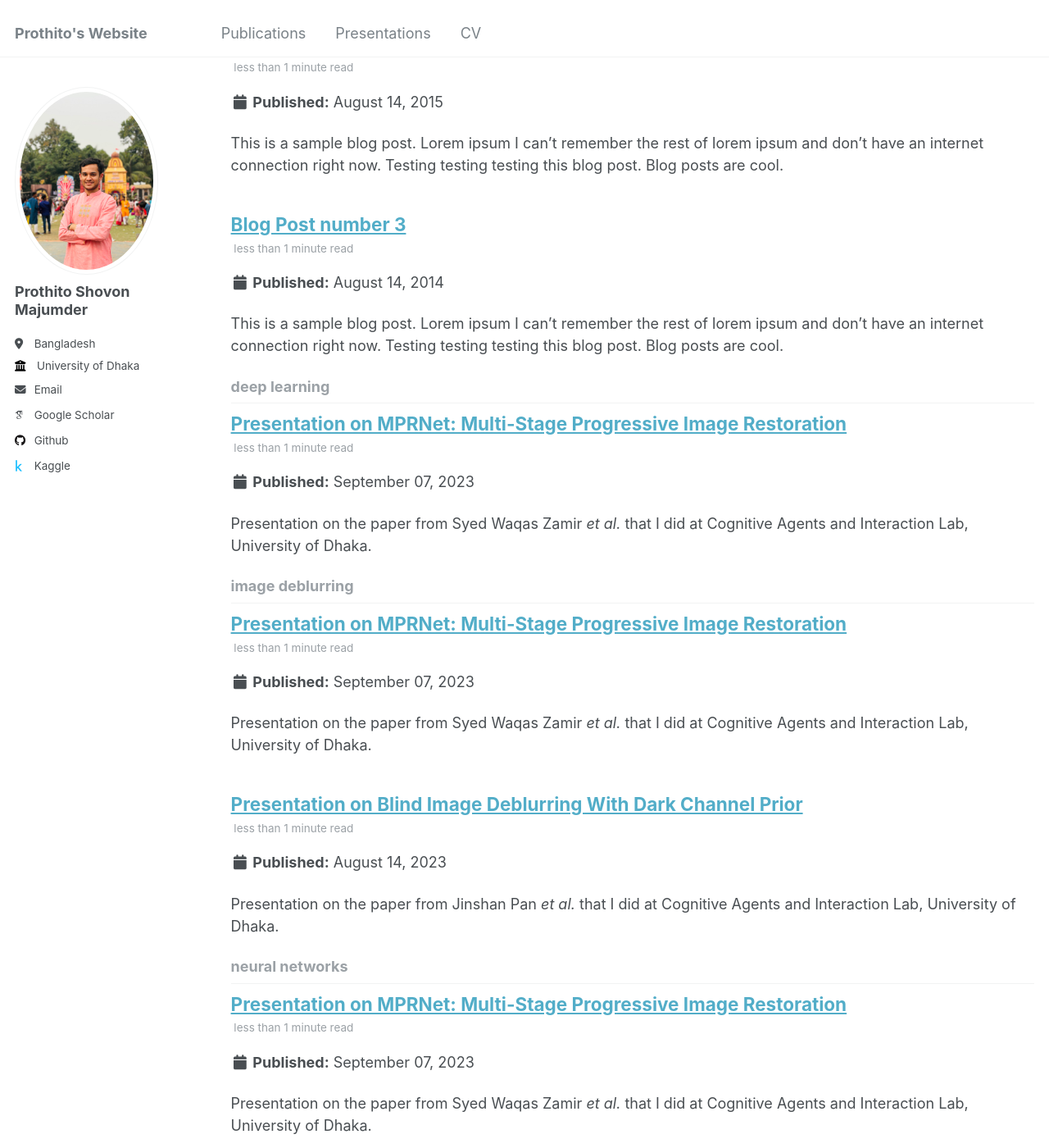
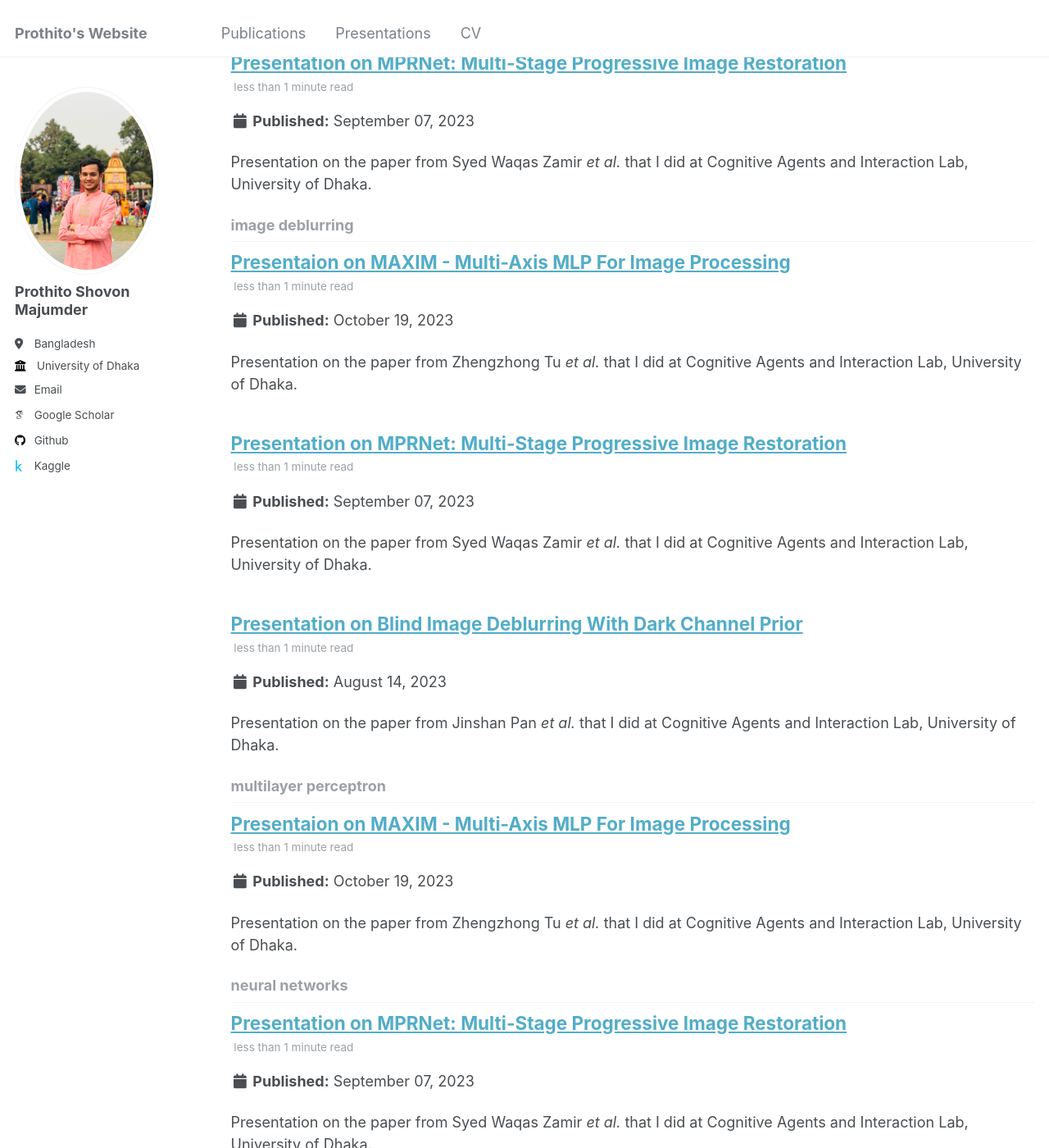
Before and after one commit to prothitoshovon/prothitoshovon.github.io, a Jekyll site: the page built from _pages/tag-archive.html, in a window 1280 px wide and 1400 px high, scrolled down 2134 px. Shown: the whole window at 82% size. Built offline with Jekyll 4.4.1, drawn with Linux system fonts in a browser that asks for light colours; some web fonts are replaced; some of the changed text lies outside the part shown.

Commit message:
added maxim presentation

```diff
--- a/_posts/2014-08-14-blog-post-3.md
+++ /dev/null
@@ -1,20 +0,0 @@
----
-title: 'Blog Post number 3'
-date: 2014-08-14
-permalink: /posts/2014/08/blog-post-3/
-tags:
-  - cool posts
-  - category1
-  - category2
----
-
-This is a sample blog post. Lorem ipsum I can't remember the rest of lorem ipsum and don't have an internet connection right now. Testing testing testing this blog post. Blog posts are cool.
-
-Headings are cool
-======
-
-You can have many headings
-======
-
-Aren't headings cool?
-------
--- a/_posts/2013-08-14-blog-post-2.md
+++ b/_posts/2023-09-07-mprnet.md
@@ -1,7 +1,7 @@
 ---
 title: 'Presentation on MPRNet: Multi-Stage Progressive Image Restoration'
 date: 2023-09-07
-permalink: /posts/2013/08/mprnet/
+permalink: /posts/2023/09/mprnet/
 tags:
   - image deblurring
   - neural networks
--- /dev/null
+++ b/_posts/2023-10-19-maxim.md
@@ -0,0 +1,53 @@
+---
+title: 'Presentaion on MAXIM - Multi-Axis MLP For Image Processing'
+date: 2023-10-19
+permalink: /posts/2023/10/maxim/
+tags:
+  - image deblurring
+  - multilayer perceptron
+  - computer vision
+---
+
+
+Presentation on the paper from Zhengzhong Tu <i> et al. </i> that I did at Cognitive Agents and Interaction Lab, University of Dhaka.
+
+[Link to the paper](https://arxiv.org/pdf/2201.02973)
+
+[Link to the slides](https://docs.google.com/presentation/d/13zuL7Ju6SUx2I1PgkbT13PO-mGC-zS1FbHNwZ6FDSPU/edit?usp=sharing)
+
+![slide 1](/images/maxim/MAXIM_%20Multi-Axis%20MLP%20for%20Image%20Processing-028.png)
+![slide 2](/images/maxim/MAXIM_%20Multi-Axis%20MLP%20for%20Image%20Processing-027.png)
+![slide 3](/images/maxim/MAXIM_%20Multi-Axis%20MLP%20for%20Image%20Processing-026.png)
+![slide 4](/images/maxim/MAXIM_%20Multi-Axis%20MLP%20for%20Image%20Processing-025.png)
+![slide 5](/images/maxim/MAXIM_%20Multi-Axis%20MLP%20for%20Image%20Processing-024.png)
+![slide 6](/images/maxim/MAXIM_%20Multi-Axis%20MLP%20for%20Image%20Processing-023.png)
+![slide 7](/images/maxim/MAXIM_%20Multi-Axis%20MLP%20for%20Image%20Processing-022.png)
+![slide 8](/images/maxim/MAXIM_%20Multi-Axis%20MLP%20for%20Image%20Processing-021.png)
+![slide 9](/images/maxim/MAXIM_%20Multi-Axis%20MLP%20for%20Image%20Processing-020.png)
+
+![slide 10](/images/maxim/MAXIM_%20Multi-Axis%20MLP%20for%20Image%20Processing-019.png)
+![slide 11](/images/maxim/MAXIM_%20Multi-Axis%20MLP%20for%20Image%20Processing-018.png)
+![slide 12](/images/maxim/MAXIM_%20Multi-Axis%20MLP%20for%20Image%20Processing-017.png)
+![slide 13](/images/maxim/MAXIM_%20Multi-Axis%20MLP%20for%20Image%20Processing-016.png)
+![slide 14](/images/maxim/MAXIM_%20Multi-Axis%20MLP%20for%20Image%20Processing-015.png)
+![slide 15](/images/maxim/MAXIM_%20Multi-Axis%20MLP%20for%20Image%20Processing-014.png)
+![slide 16](/images/maxim/MAXIM_%20Multi-Axis%20MLP%20for%20Image%20Processing-013.png)
+![slide 17](/images/maxim/MAXIM_%20Multi-Axis%20MLP%20for%20Image%20Processing-012.png)
+![slide 18](/images/maxim/MAXIM_%20Multi-Axis%20MLP%20for%20Image%20Processing-011.png)
+![slide 19](/images/maxim/MAXIM_%20Multi-Axis%20MLP%20for%20Image%20Processing-010.png)
+
+
+![slide 20](/images/maxim/MAXIM_%20Multi-Axis%20MLP%20for%20Image%20Processing-009.png)
+![slide 21](/images/maxim/MAXIM_%20Multi-Axis%20MLP%20for%20Image%20Processing-008.png)
+![slide 22](/images/maxim/MAXIM_%20Multi-Axis%20MLP%20for%20Image%20Processing-007.png)
+![slide 23](/images/maxim/MAXIM_%20Multi-Axis%20MLP%20for%20Image%20Processing-006.png)
+![slide 24](/images/maxim/MAXIM_%20Multi-Axis%20MLP%20for%20Image%20Processing-005.png)
+![slide 25](/images/maxim/MAXIM_%20Multi-Axis%20MLP%20for%20Image%20Processing-004.png)
+![slide 26](/images/maxim/MAXIM_%20Multi-Axis%20MLP%20for%20Image%20Processing-003.png)
+![slide 27](/images/maxim/MAXIM_%20Multi-Axis%20MLP%20for%20Image%20Processing-002.png)
+![slide 28](/images/maxim/MAXIM_%20Multi-Axis%20MLP%20for%20Image%20Processing-003.png)
+![slide 29](/images/maxim/MAXIM_%20Multi-Axis%20MLP%20for%20Image%20Processing-029.png)
+![slide 30](/images/maxim/MAXIM_%20Multi-Axis%20MLP%20for%20Image%20Processing-030.png)
+![slide 31](/images/maxim/MAXIM_%20Multi-Axis%20MLP%20for%20Image%20Processing-031.png)
+![slide 32](/images/maxim/MAXIM_%20Multi-Axis%20MLP%20for%20Image%20Processing-032.png)
+![slide 33](/images/maxim/MAXIM_%20Multi-Axis%20MLP%20for%20Image%20Processing-033.png)
```
